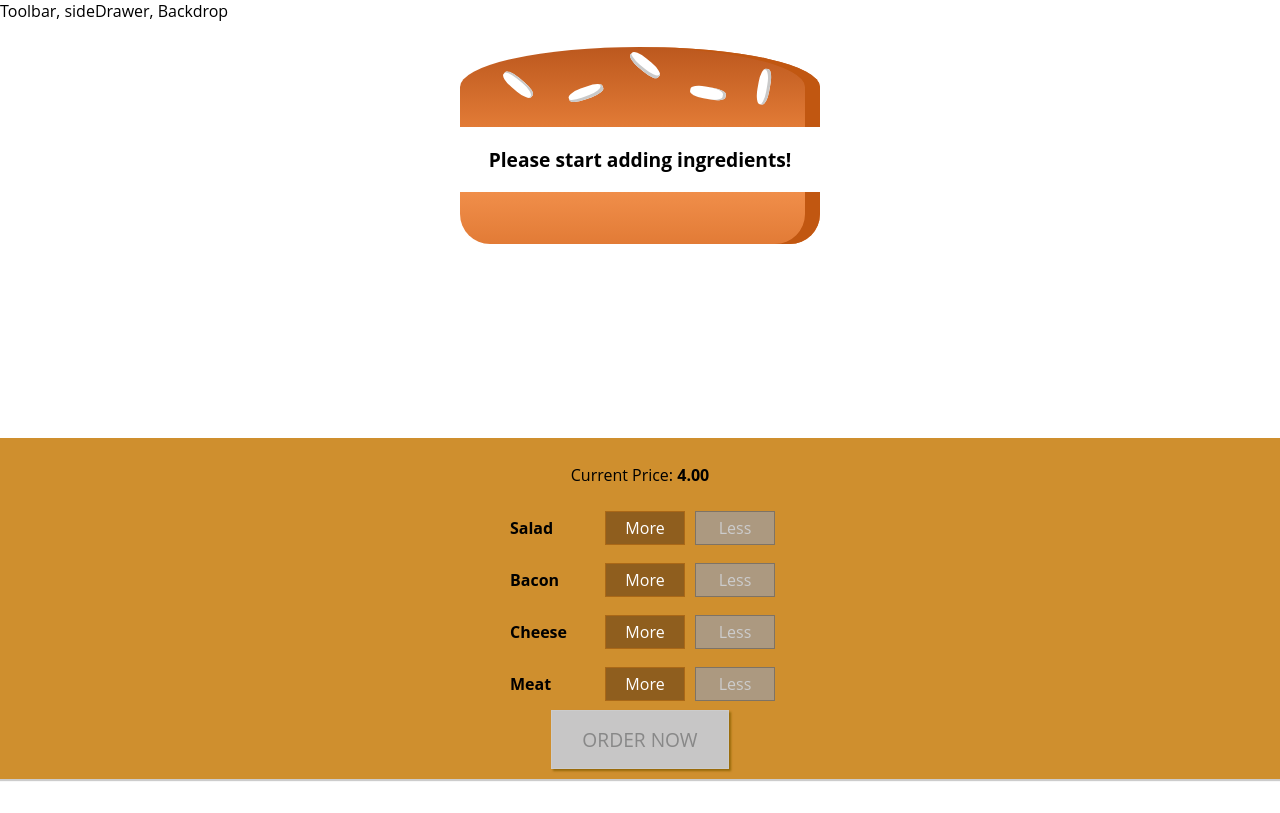
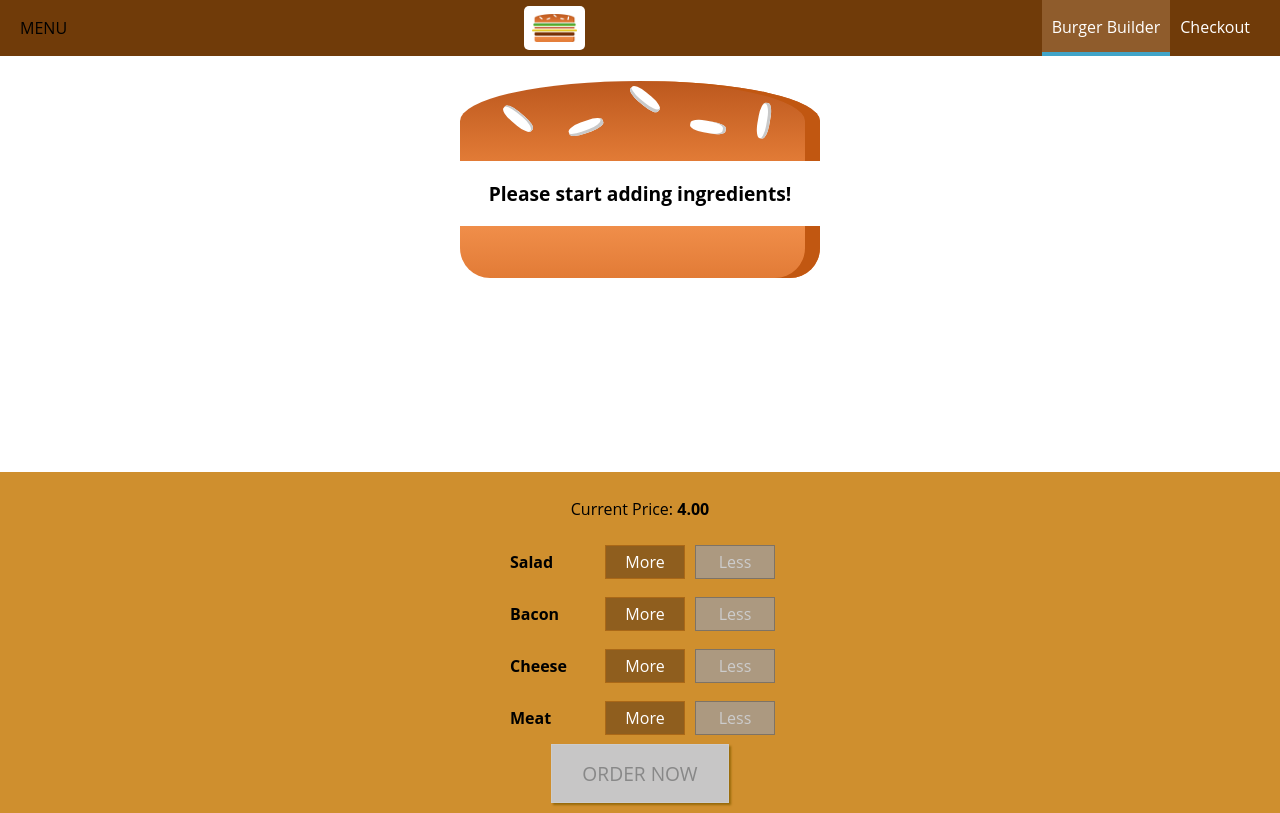
Before and after one commit to JosephTaylor1/burger-builder, a React app: page / in a window 1280 px wide. Built offline with nearby package versions, Linux system fonts and the light colour scheme.

Commit message:
Starts navigation components

```diff
--- a/src/components/Layout/Layout.css
+++ b/src/components/Layout/Layout.css
@@ -1,3 +1,3 @@
 .Content {
-    margin-top: 16px;
+    margin-top: 72px;
 }
--- a/src/components/Layout/Layout.js
+++ b/src/components/Layout/Layout.js
@@ -1,10 +1,11 @@
 import React from 'react';
 import Aux from '../../hoc/Aux';
 import classes from './Layout.css';
+import Toolbar from '../Navigation/Toolbar/Toolbar';
 
 const layout = (props) => (
     <Aux>
-        <div>Toolbar, sideDrawer, Backdrop</div>
+        <Toolbar />
         <main className={classes.Content}>
             {props.children}
         </main>
--- /dev/null
+++ b/src/components/Logo/Logo.css
@@ -0,0 +1,11 @@
+.Logo {
+    background-color: white;
+    padding: 8px;
+    height: 80%;
+    box-sizing: border-box;
+    border-radius: 5px;
+}
+
+.Logo img {
+    height: 100%;
+}
--- /dev/null
+++ b/src/components/Logo/Logo.js
@@ -0,0 +1,11 @@
+import React from 'react';
+import burgerLogo from '../../assets/images/burger-logo.png';
+import classes from './Logo.css';
+
+const logo = (props) => (
+    <div className={classes.Logo}>
+        <img src={burgerLogo} alt="MyBurger"/>
+    </div>
+);
+
+export default logo;
--- /dev/null
+++ b/src/components/Navigation/NavigationItems/NavigationItem/NavigationItem.css
@@ -0,0 +1,25 @@
+.NavigationItem {
+    margin: 0;
+    box-sizing: border-box;
+    display: flex;
+    height: 100%;
+    align-items: center;
+}
+
+.NavigationItem a {
+    color: white;
+    text-decoration: none;
+    height: 100%;
+    padding:16px 10px;
+    border-bottom: 4px solid transparent;
+    box-sizing: border-box;
+    display: block;
+}
+
+.NavigationItem a:hover,
+.NavigationItem a:active,
+.NavigationItem a.active {
+    background-color: #8F5C2C;
+    border-bottom: 4px solid #40A4C8;
+    color: white;
+}
--- /dev/null
+++ b/src/components/Navigation/NavigationItems/NavigationItem/NavigationItem.js
@@ -0,0 +1,12 @@
+import React from 'react';
+import classes from './NavigationItem.css';
+
+const navigationItem = (props) => (
+        <li className={classes.NavigationItem}>
+            <a
+                href={props.link}
+                className={props.active ? classes.active : null}>{props.children}</a>
+        </li>
+);
+
+export default navigationItem;
--- /dev/null
+++ b/src/components/Navigation/NavigationItems/NavigationItems.css
@@ -0,0 +1,8 @@
+.NavigationItems {
+    margin: 0;
+    padding: 0;
+    list-style: none;
+    display: flex;
+    align-items: center;
+    height: 100%;
+}
--- /dev/null
+++ b/src/components/Navigation/NavigationItems/NavigationItems.js
@@ -0,0 +1,12 @@
+import React from 'react';
+import NavigationItem from './NavigationItem/NavigationItem';
+import classes from './NavigationItems.css'
+
+const navigationItems = () => (
+    <ul className={classes.NavigationItems}>
+        <NavigationItem link='/' active>Burger Builder</NavigationItem>
+        <NavigationItem link='/'>Checkout</NavigationItem>
+    </ul>
+);
+
+export default navigationItems;
--- /dev/null
+++ b/src/components/Navigation/Toolbar/Toolbar.css
@@ -0,0 +1,18 @@
+.Toolbar {
+    height: 56px;
+    width: 100%;
+    position: fixed;
+    top: 0;
+    left: 0;
+    background-color: #703B09;
+    display: flex;
+    justify-content: space-between;
+    align-items: center;
+    padding: 0px 20px;
+    box-sizing: border-box;
+    z-index: 90;
+}
+
+.Toolbar nav {
+    height: 100%;
+}
--- /dev/null
+++ b/src/components/Navigation/Toolbar/Toolbar.js
@@ -0,0 +1,17 @@
+import React from 'react';
+import classes from './Toolbar.css';
+import Logo from '../../Logo/Logo';
+import NavigationItems from '../NavigationItems/NavigationItems';
+
+const toolbar = (props) => (
+    <header className={classes.Toolbar}>
+        <div>MENU</div>
+        <Logo />
+        <nav>
+            <NavigationItems />
+        </nav>
+    </header>
+
+);
+
+export default toolbar;
```
Also changed, not shown: src/assets/images/burger-logo.png (added).
